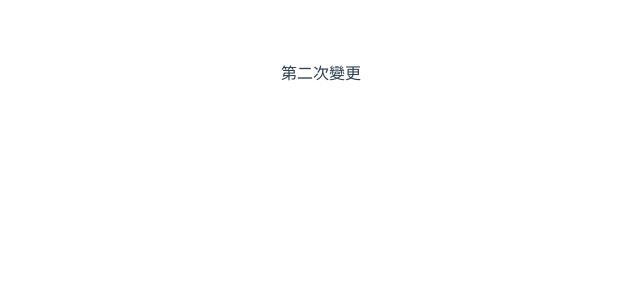
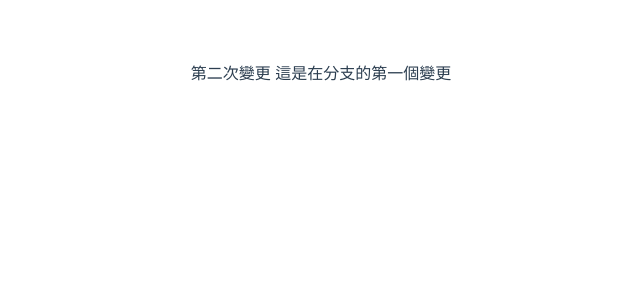
Before and after one commit to JohnSmith-Wang/TestGit, a Vue app: page / in a window 1280 px wide. Shown: the top 300 px of the page, without its empty margins (319-959 px from the left). Built offline with nearby package versions, Linux system fonts and the light colour scheme.

Commit message:
此為第一個分支的變更

```diff
--- a/src/App.vue
+++ b/src/App.vue
@@ -1,6 +1,7 @@
 <template>
   <div id="app">
     第二次變更
+    這是在分支的第一個變更
   </div>
 </template>
 
```
